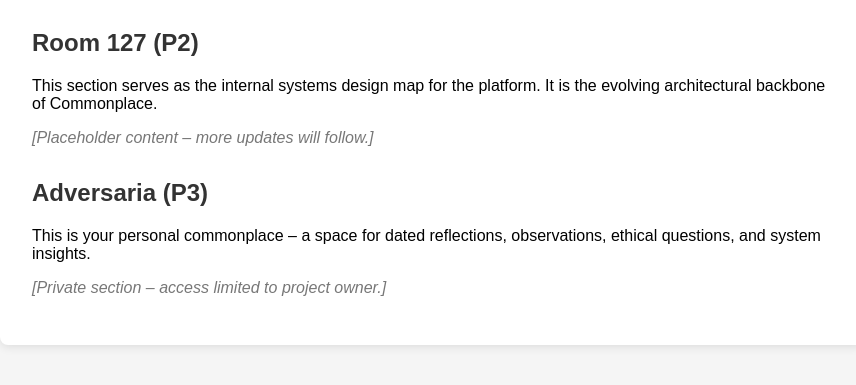
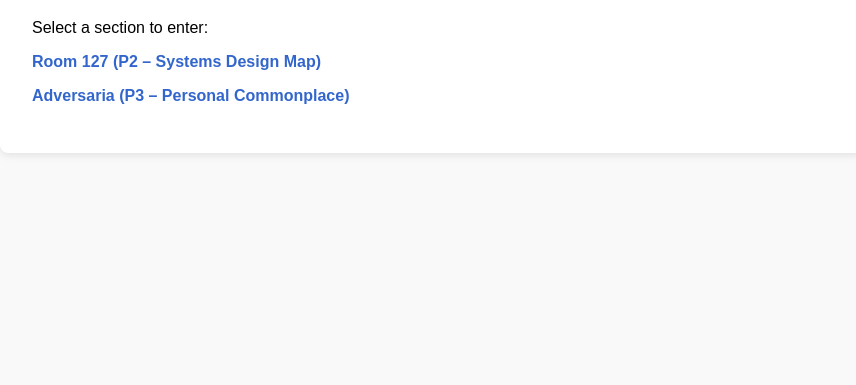
Before and after one commit to commonplace-site/commonplace, a plain HTML site: page index.html in a window 1280 px wide. Shown: the part 133-518 px from the top of the page, without its empty margins (208-1064 px from the left). Drawn offline with Linux system fonts and the light colour scheme.

Commit message:
Add files via upload

```diff
--- a/index.html
+++ b/index.html
@@ -3,31 +3,24 @@
 <html lang="en">
 <head>
     <meta charset="UTF-8">
-    <title>Commonplace</title>
+    <title>Commonplace Home</title>
     <style>
-        body { font-family: Arial, sans-serif; padding: 2rem; background: #f5f5f5; }
-        .container { max-width: 800px; margin: auto; background: white; padding: 2rem; border-radius: 8px; box-shadow: 0 2px 10px rgba(0,0,0,0.1); }
+        body { font-family: Arial, sans-serif; padding: 2rem; background: #f9f9f9; }
+        .container { max-width: 800px; margin: auto; background: white; padding: 2rem; border-radius: 8px; box-shadow: 0 2px 8px rgba(0,0,0,0.1); }
         h1 { text-align: center; }
-        .section { margin-top: 2rem; }
-        .section h2 { color: #333; }
-        .note { font-style: italic; color: #777; }
+        ul { list-style-type: none; padding: 0; }
+        li { margin: 1rem 0; }
+        a { text-decoration: none; color: #3366cc; font-weight: bold; }
     </style>
 </head>
 <body>
     <div class="container">
         <h1>Welcome to Commonplace</h1>
-
-        <div class="section">
-            <h2>Room 127 (P2)</h2>
-            <p>This section serves as the internal systems design map for the platform. It is the evolving architectural backbone of Commonplace.</p>
-            <p class="note">[Placeholder content – more updates will follow.]</p>
-        </div>
-
-        <div class="section">
-            <h2>Adversaria (P3)</h2>
-            <p>This is your personal commonplace – a space for dated reflections, observations, ethical questions, and system insights.</p>
-            <p class="note">[Private section – access limited to project owner.]</p>
-        </div>
+        <p>Select a section to enter:</p>
+        <ul>
+            <li><a href="room127.html">Room 127 (P2 – Systems Design Map)</a></li>
+            <li><a href="adversaria.html">Adversaria (P3 – Personal Commonplace)</a></li>
+        </ul>
     </div>
 </body>
 </html>
```
Also changed, not shown: adversaria.html (added, +26 -0 lines), room127.html (added, +26 -0 lines).
